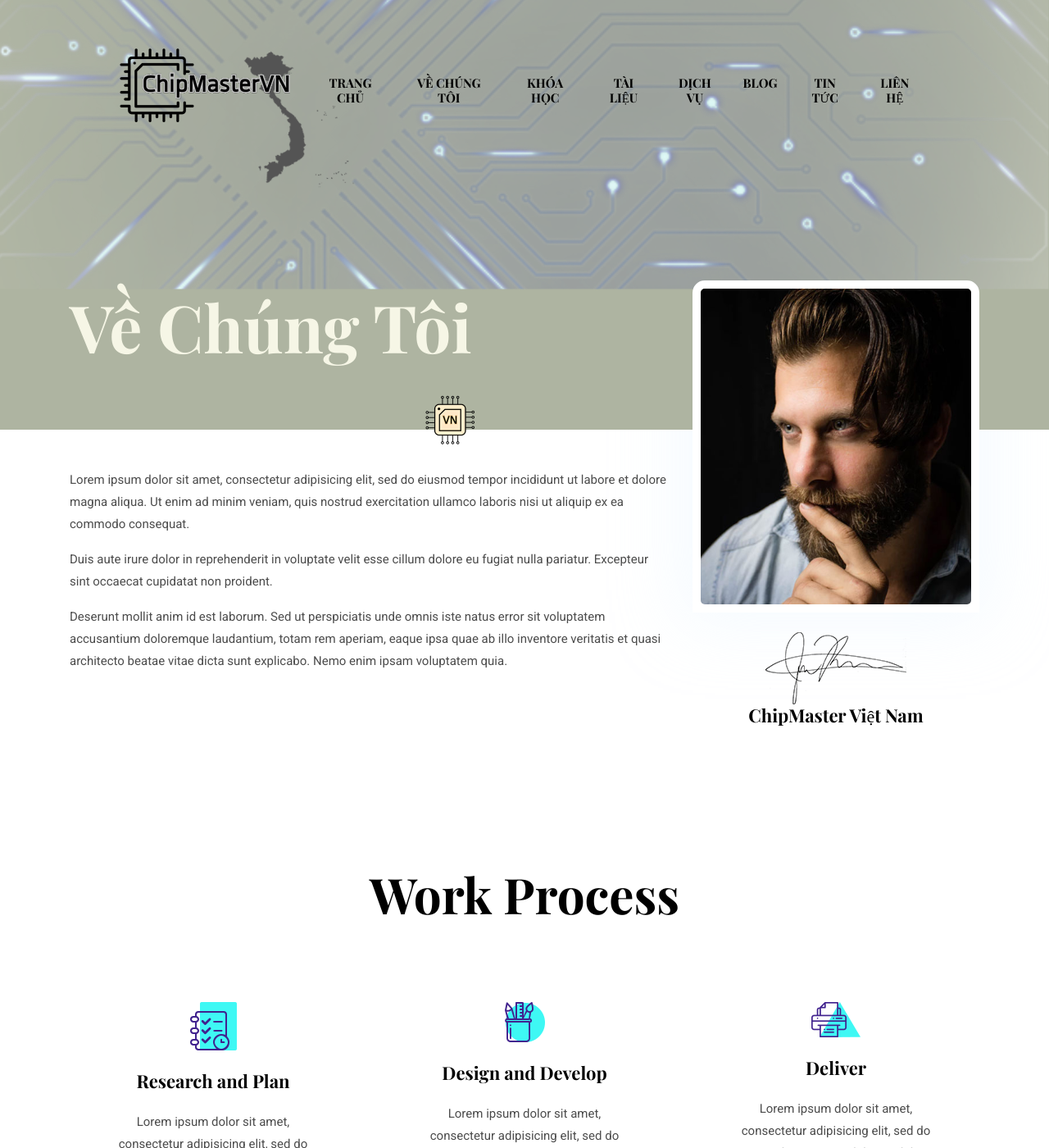
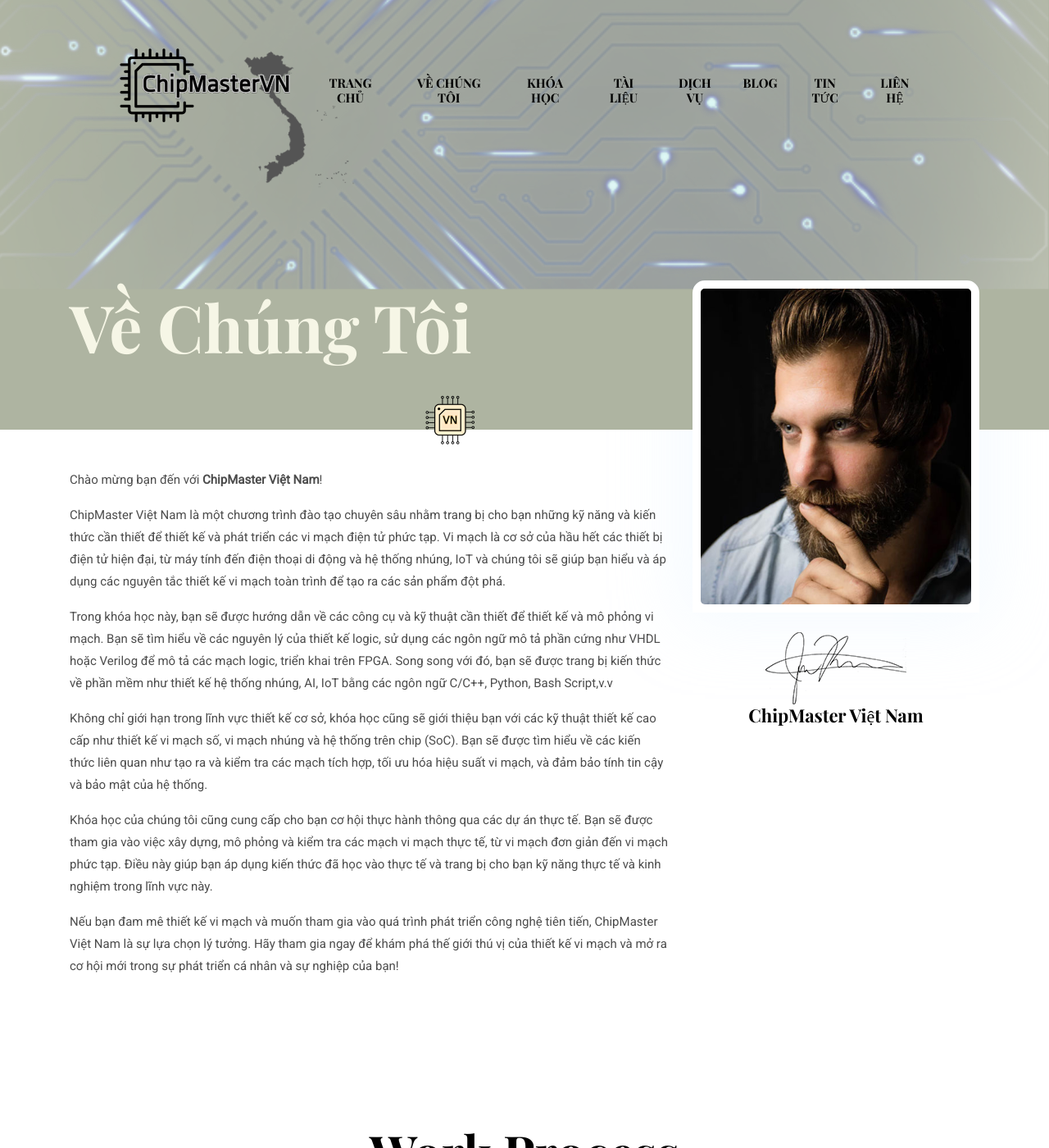
Before and after one commit to tvtien96/chipmastervn.github.io, a Jekyll site: the page built from _pages/about.md, in a window 1280 px wide and 1400 px high. Shown: the whole window at 82% size. Built offline with Jekyll 4.4.1, drawn with Linux system fonts in a browser that asks for light colours.

Commit message:
Add about me

```diff
--- a/_data/settings.yml
+++ b/_data/settings.yml
@@ -51,10 +51,10 @@
 # About (Section and Page)
 
 # About Section
-blurb: Lorem ipsum dolor sit amet, consectetur adipisicing elit, sed do eiusmod tempor incididunt ut labore et dolore magna aliqua. Ut enim ad minim veniam, quis nostrud exercitation ullamco laboris nisi ut aliquip ex ea commodo consequat. Duis aute irure dolor in reprehenderit in voluptate velit esse cillum dolore eu fugiat nulla pariatur.
+blurb: ChipMaster Việt Nam là một chương trình đào tạo chuyên sâu nhằm trang bị cho bạn những kỹ năng và kiến thức cần thiết để thiết kế và phát triển các vi mạch điện tử phức tạp. Vi mạch là cơ sở của hầu hết các thiết bị điện tử hiện đại, từ máy tính đến điện thoại di động và hệ thống nhúng, IoT và chúng tôi sẽ giúp bạn hiểu và áp dụng các nguyên tắc thiết kế vi mạch toàn trình để tạo ra các sản phẩm đột phá.
 
 blurb-btn-link: "/about"
-blurb-btn-name: know more
+blurb-btn-name: Về Chúng Tôi
 
 # About Page
 
--- a/_pages/about.md
+++ b/_pages/about.md
@@ -6,13 +6,14 @@
 signature: assets/images/about/signature.png
 ---
 
-Lorem ipsum dolor sit amet, consectetur adipisicing elit, sed do eiusmod tempor incididunt ut labore et
-dolore magna aliqua. Ut enim ad minim veniam, quis nostrud exercitation ullamco laboris nisi ut aliquip ex ea
-commodo consequat.
+Chào mừng bạn đến với **ChipMaster Việt Nam**!
 
-Duis aute irure dolor in reprehenderit in voluptate velit esse cillum dolore eu fugiat nulla pariatur.
-Excepteur sint occaecat cupidatat non proident.
+ChipMaster Việt Nam là một chương trình đào tạo chuyên sâu nhằm trang bị cho bạn những kỹ năng và kiến thức cần thiết để thiết kế và phát triển các vi mạch điện tử phức tạp. Vi mạch là cơ sở của hầu hết các thiết bị điện tử hiện đại, từ máy tính đến điện thoại di động và hệ thống nhúng, IoT và chúng tôi sẽ giúp bạn hiểu và áp dụng các nguyên tắc thiết kế vi mạch toàn trình để tạo ra các sản phẩm đột phá.
 
-Deserunt mollit anim id est laborum. Sed ut perspiciatis unde omnis iste natus error sit voluptatem
-accusantium doloremque laudantium, totam rem aperiam, eaque ipsa quae ab illo inventore veritatis et quasi
-architecto beatae vitae dicta sunt explicabo. Nemo enim ipsam voluptatem quia.
+Trong khóa học này, bạn sẽ được hướng dẫn về các công cụ và kỹ thuật cần thiết để thiết kế và mô phỏng vi mạch. Bạn sẽ tìm hiểu về các nguyên lý của thiết kế logic, sử dụng các ngôn ngữ mô tả phần cứng như VHDL hoặc Verilog để mô tả các mạch logic, triển khai trên FPGA. Song song với đó, bạn sẽ được trang bị kiến thức về phần mềm như thiết kế hệ thống nhúng, AI, IoT bằng các ngôn ngữ C/C++, Python, Bash Script,v.v
+
+Không chỉ giới hạn trong lĩnh vực thiết kế cơ sở, khóa học cũng sẽ giới thiệu bạn với các kỹ thuật thiết kế cao cấp như thiết kế vi mạch số, vi mạch nhúng và hệ thống trên chip (SoC). Bạn sẽ được tìm hiểu về các kiến thức liên quan như tạo ra và kiểm tra các mạch tích hợp, tối ưu hóa hiệu suất vi mạch, và đảm bảo tính tin cậy và bảo mật của hệ thống.
+
+Khóa học của chúng tôi cũng cung cấp cho bạn cơ hội thực hành thông qua các dự án thực tế. Bạn sẽ được tham gia vào việc xây dựng, mô phỏng và kiểm tra các mạch vi mạch thực tế, từ vi mạch đơn giản đến vi mạch phức tạp. Điều này giúp bạn áp dụng kiến thức đã học vào thực tế và trang bị cho bạn kỹ năng thực tế và kinh nghiệm trong lĩnh vực này.
+
+Nếu bạn đam mê thiết kế vi mạch và muốn tham gia vào quá trình phát triển công nghệ tiên tiến, ChipMaster Việt Nam là sự lựa chọn lý tưởng. Hãy tham gia ngay để khám phá thế giới thú vị của thiết kế vi mạch và mở ra cơ hội mới trong sự phát triển cá nhân và sự nghiệp của bạn!
--- a/index.html
+++ b/index.html
@@ -14,10 +14,10 @@
 
 {% include services-section.html %}
 
+{% include blog-section.html %}
+
 {% include portfolio-section.html %}
 
 {% include testimonial-section.html %}
 
 {% include client-section.html %}
-
-{% include blog-section.html %}
```
